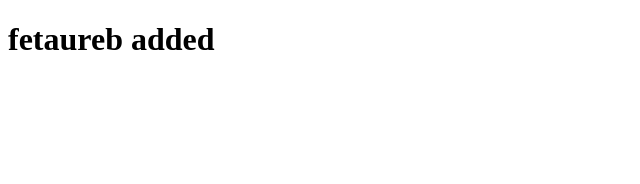
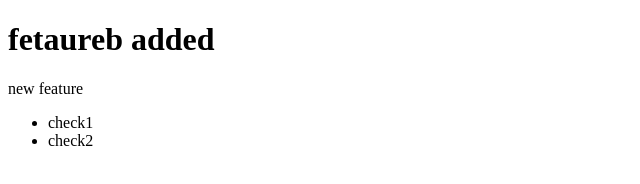
Before and after one commit to vaisaknair/seconnewrepo, a plain HTML site: page index.html in a window 1280 px wide. Shown: the whole page, without its empty margins (0-640 px from the left). Drawn offline with Linux system fonts and the light colour scheme.

Commit message:
new feature added

```diff
--- a/index.html
+++ b/index.html
@@ -6,5 +6,10 @@
 </head>
 <body>
 <h1>fetaureb added</h1>
+<p>new feature</p>
+<ul>
+<li>check1</li>
+<li>check2</li>
+</ul>
 </body>
 <html>
```
